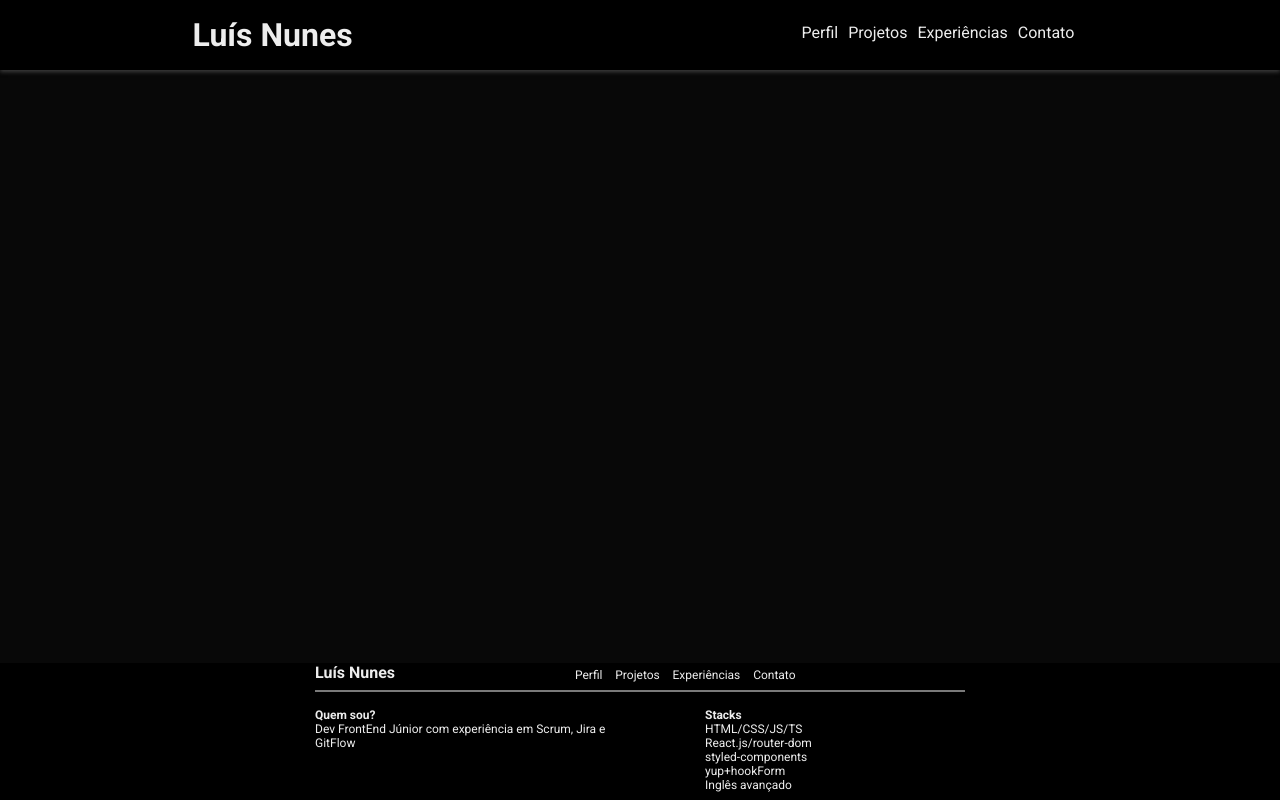
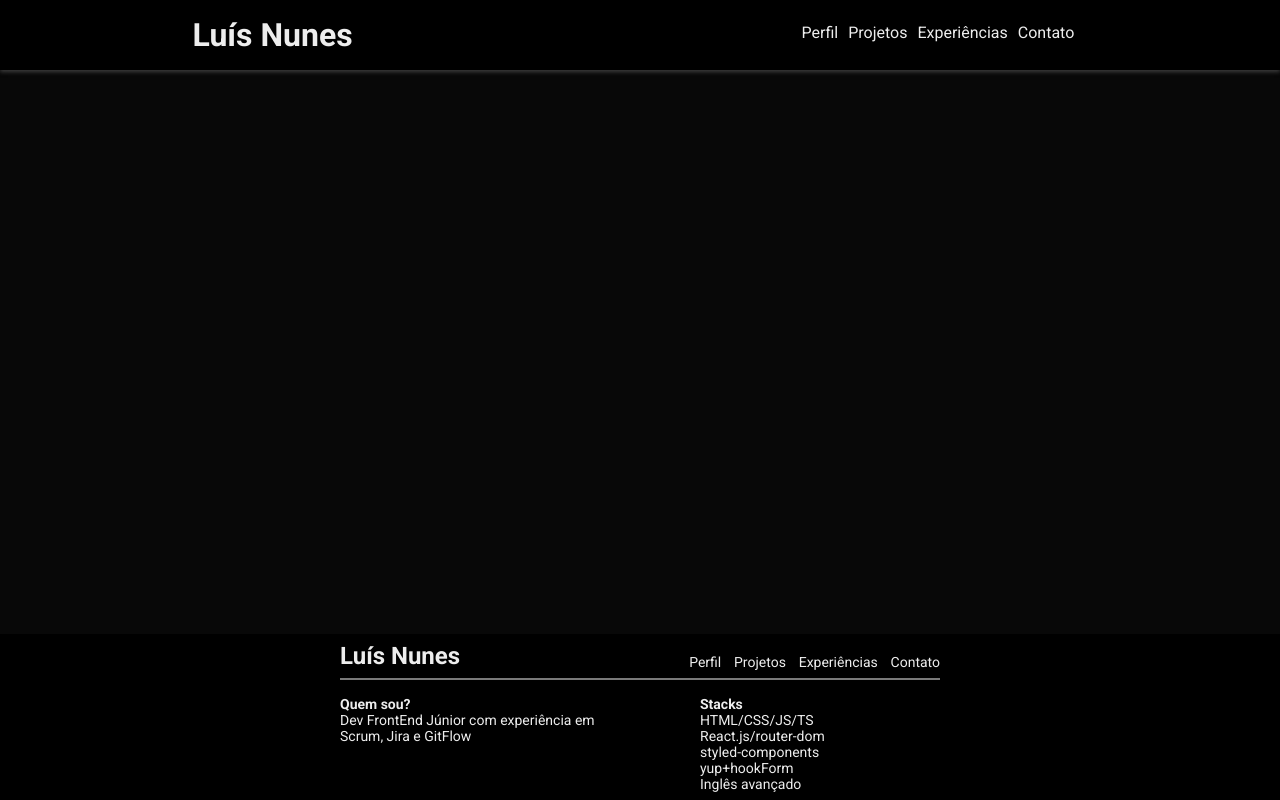
Before and after one commit to CToH10/portfolio, a React (Create React App) app: page / in a window 1280 px wide. Built offline with nearby package versions, Linux system fonts and the light colour scheme.

Commit message:
feat: add redirection header desktop style

```diff
--- a/src/components/Footer/style.ts
+++ b/src/components/Footer/style.ts
@@ -3,7 +3,7 @@ import styled from "styled-components";
 export const StyledFooter = styled.footer`
   background-color: var(--color-black);
   color: var(--color-grey-60);
-  padding-bottom: 1vh;
+  padding: 1vh 0;
 
   width: 100%;
 
@@ -25,13 +25,27 @@ export const StyledFooter = styled.footer`
     width: 95%;
     margin: 0 auto;
 
+    @media (min-width: 700px) {
+      justify-content: space-between;
+    }
+
     h3 {
       font-size: var(--font-size-20);
+      font-weight: var(--semiBold);
       width: 40%;
+
+      @media (min-width: 700px) {
+        font-size: var(--font-size-24);
+      }
     }
 
     li {
       font-size: var(--font-size-12);
+      font-weight: var(--light);
+
+      @media (min-width: 700px) {
+        font-size: var(--font-size-14);
+      }
     }
 
     nav {
@@ -54,16 +68,26 @@ export const StyledFooter = styled.footer`
 
       h4 {
         font-size: var(--font-size-12);
+        font-weight: var(--semiBold);
+
+        @media (min-width: 700px) {
+          font-size: var(--font-size-14);
+        }
       }
 
       p {
         font-size: var(--font-size-12);
+        font-weight: var(--light);
+
+        @media (min-width: 700px) {
+          font-size: var(--font-size-14);
+        }
       }
     }
   }
   .footerHeader,
   .info {
-    max-width: 650px;
+    max-width: 600px;
     margin: 0 auto;
   }
 `;
--- a/src/components/Header/index.tsx
+++ b/src/components/Header/index.tsx
@@ -6,12 +6,14 @@ import {
 } from "react-icons/fa";
 import { CgClose } from "react-icons/cg";
 import { useState } from "react";
+import { useNavigate } from "react-router-dom";
 
 export const Header = () => {
+  const navigate = useNavigate();
   const [isOpen, setIsOpen] = useState<boolean>(false);
   return (
     <StyledHeader display={isOpen}>
-      <h1>Luís Nunes</h1>
+      <h1 onClick={() => navigate("/")}>Luís Nunes</h1>
 
       <NavList />
       <button onClick={() => setIsOpen(!isOpen)}>
--- a/src/components/Header/style.ts
+++ b/src/components/Header/style.ts
@@ -20,6 +20,12 @@ export const StyledHeader = styled.header<iStyledHeader>`
   display: flex;
   justify-content: space-around;
   align-items: center;
+
+  h1 {
+    cursor: pointer;
+    font-size: var(--font-size-32);
+    font-weight: var(--semiBold);
+  }
 
   nav {
     position: absolute;
--- a/src/styles/globalStyles.ts
+++ b/src/styles/globalStyles.ts
@@ -24,6 +24,10 @@ export const GlobalStyle = createGlobalStyle`
    --font-size-16: 1rem;
    --font-size-14: 0.875rem;
    --font-size-12: 0.75rem;
+
+   --semiBold: 600;
+   --regular: 500;
+   --light: 400;
 }
 
 * {
```
